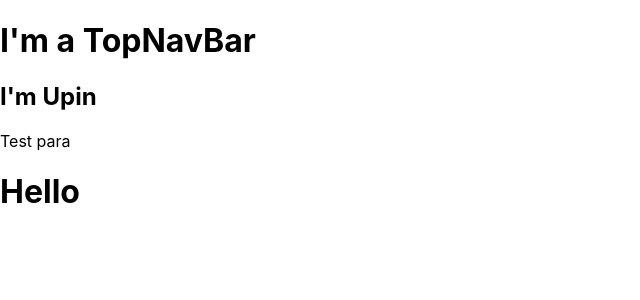
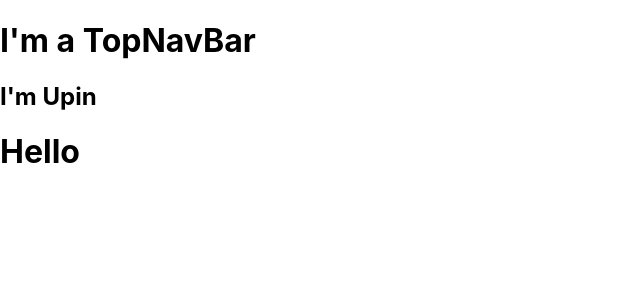
Before and after one commit to LeNguyenHoangNhan/nqd-com-frontend, a React (Create React App) app: page / in a window 1280 px wide. Shown: the top 300 px of the page, without its empty margins (0-640 px from the left). Built offline with nearby package versions, Linux system fonts and the light colour scheme.

Commit message:
Test GPG sign

```diff
--- a/src/components/TopNavBar/TopNavBar.jsx
+++ b/src/components/TopNavBar/TopNavBar.jsx
@@ -9,7 +9,7 @@ class TopNavBar extends Component {
       <React.Fragment>
         <h1>I'm a TopNavBar</h1>
         <h2>I'm Upin</h2>
-        <p>Test para</p>
+        <i class="fa fa-paragraph" aria-hidden="true"></i>
       </React.Fragment>
     );
   }
```
